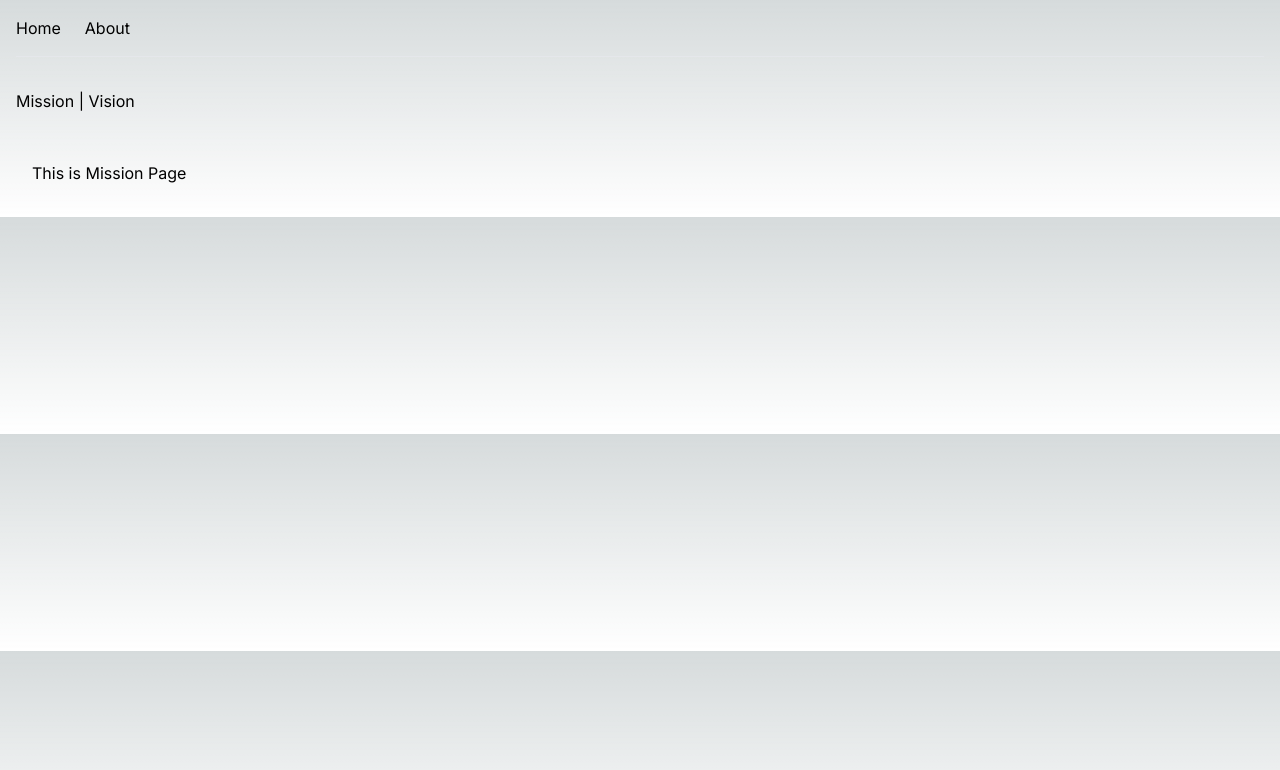
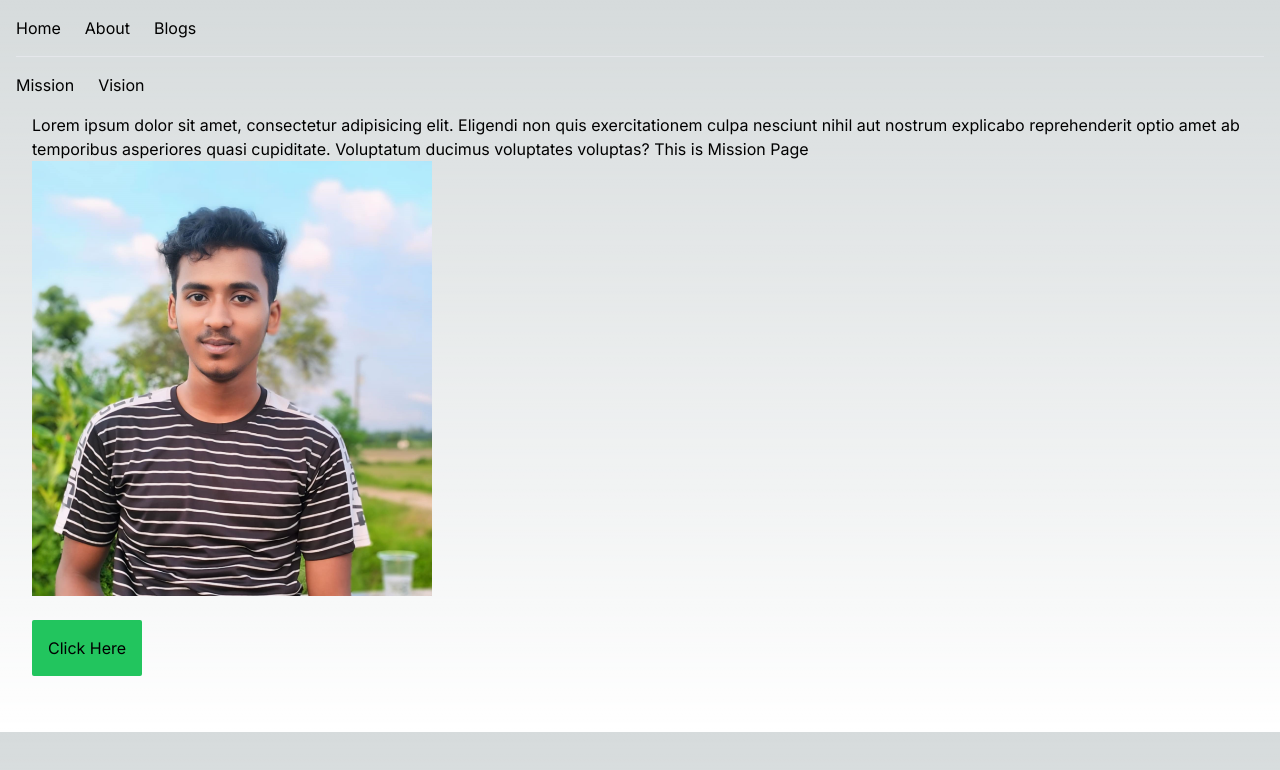
Before and after one commit to Amit-Biswas-WD/Next, a Next.js app: page /about/mission in a window 1280 px wide. Shown: the top 770 px of the page. Built offline with nearby package versions, Linux system fonts and the light colour scheme.

Commit message:
This is metadata

```diff
--- /dev/null
+++ b/app/about/error.js
@@ -0,0 +1,24 @@
+"use client"; // Error components must be Client Components
+
+import { useEffect } from "react";
+
+export default function Error({ error, reset }) {
+  useEffect(() => {
+    // Log the error to an error reporting service
+    console.error(error);
+  }, [error]);
+
+  return (
+    <div>
+      <h2>Something went wrong!</h2>
+      <button
+        onClick={
+          // Attempt to recover by trying to re-render the segment
+          () => reset()
+        }
+      >
+        Try again
+      </button>
+    </div>
+  );
+}
--- a/app/about/layout.js
+++ b/app/about/layout.js
@@ -1,9 +1,24 @@
+import Link from "next/link";
 import React from "react";
+
+export const metadata = {
+  title: "About us",
+  description: "This is a Blog about page.",
+};
 
 function AboutLayout({ children }) {
   return (
     <div>
-      <nav className="my-8">Mission | Vision</nav>
+      <nav>
+        <ul className="flex gap-6">
+          <li>
+            <Link href="/about/mission">Mission</Link>
+          </li>
+          <li>
+            <Link href="/about/vision">Vision</Link>
+          </li>
+        </ul>
+      </nav>
       {children}
     </div>
   );
--- /dev/null
+++ b/app/about/loding.js
@@ -0,0 +1,8 @@
+import React from "react";
+
+function loding() {
+  console.log("hellow");
+  return <div>loding About Page....</div>;
+}
+
+export default loding;
--- a/app/about/mission/page.js
+++ b/app/about/mission/page.js
@@ -1,9 +1,21 @@
-import React from "react";
+import Button from "@/app/components/Button";
+import Image from "next/image";
+
+import me from "@/public/me2.png";
 
 export default function Mission() {
   return (
     <main className="p-4">
-      <div>This is Mission Page</div>
+      <div>
+        Lorem ipsum dolor sit amet, consectetur adipisicing elit. Eligendi non
+        quis exercitationem culpa nesciunt nihil aut nostrum explicabo
+        reprehenderit optio amet ab temporibus asperiores quasi cupiditate.
+        Voluptatum ducimus voluptates voluptas? This is Mission Page
+      </div>
+      <div className="w-[400px]">
+        <Image placeholder="blur" src={me} alt="me 2" />
+      </div>
+      <Button />
     </main>
   );
 }
--- a/app/about/page.js
+++ b/app/about/page.js
@@ -1,6 +1,7 @@
 import React from "react";
 
 export default function About() {
+  // throw new Error("There was a huge error!");
   return (
     <main className="p-4">
       <div>This is About Page</div>
--- /dev/null
+++ b/app/blogs/[id]/not-found.js
@@ -0,0 +1,7 @@
+import React from "react";
+
+function NotFound() {
+  return <div>The Requested blog Not Found!</div>;
+}
+
+export default NotFound;
--- /dev/null
+++ b/app/blogs/[id]/page.js
@@ -0,0 +1,13 @@
+import { notFound } from "next/navigation";
+import React from "react";
+
+function BlogPage({ params }) {
+  const { id } = params;
+
+  if (id === "3") {
+    notFound();
+  }
+  return <div className="my-4">The blog id is: {id}</div>;
+}
+
+export default BlogPage;
--- /dev/null
+++ b/app/blogs/page.js
@@ -0,0 +1,26 @@
+import Link from "next/link";
+import React from "react";
+
+export default function Blogs() {
+  const blogs = [
+    { id: 1, title: "Blogs 1", description: "Blog 1 Description" },
+    {
+      id: 2,
+      title: "Blogs 2",
+      description: "Blog 2 Description",
+    },
+  ];
+
+  return (
+    <main className="p-4">
+      <div>Blogs</div>
+      <ul>
+        {blogs.map((blog) => (
+          <li className="my-4" key={blog.id}>
+            <Link href={`/blogs/${blog.id}`}> {blog.title}</Link>
+          </li>
+        ))}
+      </ul>
+    </main>
+  );
+}
--- /dev/null
+++ b/app/components/Button.js
@@ -0,0 +1,16 @@
+"use client";
+
+function Button() {
+  return (
+    <div className="my-6">
+      <button
+        onClick={() => console.log("click me")}
+        className="bg-green-500 rounded-sm p-4"
+      >
+        Click Here
+      </button>
+    </div>
+  );
+}
+
+export default Button;
--- a/app/layout.js
+++ b/app/layout.js
@@ -21,6 +21,9 @@ export default function RootLayout({ children }) {
             <li>
               <Link href="/about">About</Link>
             </li>
+            <li>
+              <Link href="/blogs">Blogs</Link>
+            </li>
           </ul>
         </nav>
         <hr className="my-4" />
--- /dev/null
+++ b/app/not-found.js
@@ -0,0 +1,7 @@
+import React from "react";
+
+function NotFound() {
+  return <div>The requested resourse was not found</div>;
+}
+
+export default NotFound;
```
Also changed, not shown: public/me2.png (added).
